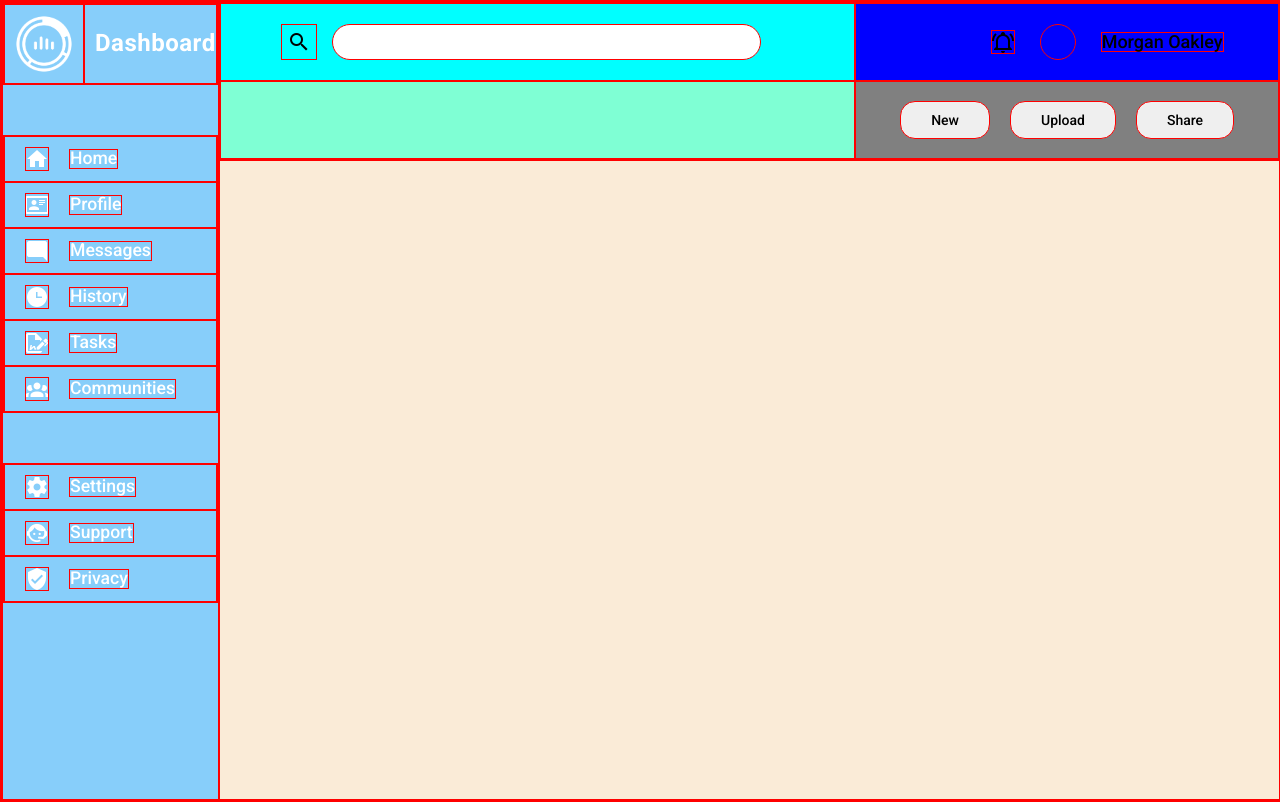
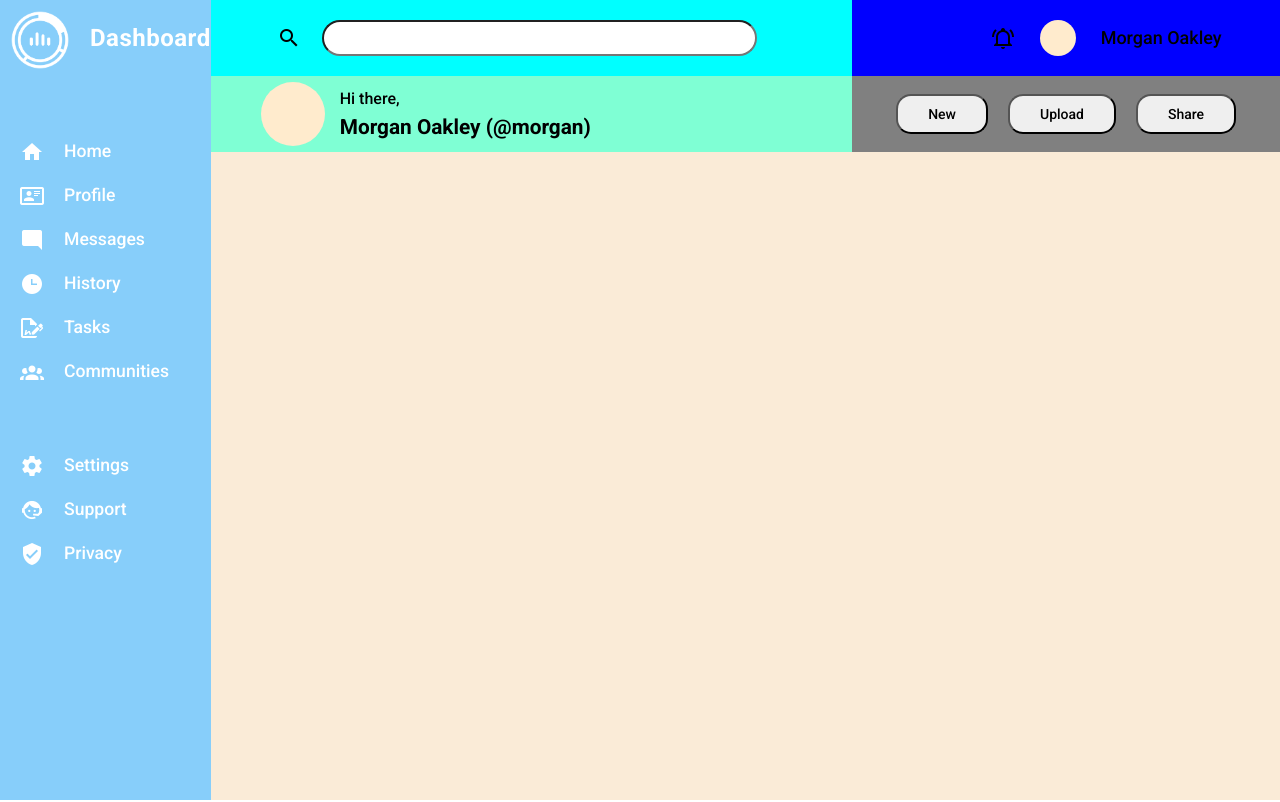
Before and after one commit to Mir-Ilham/dashboard, a plain HTML site: page index.html in a window 1280 px wide. Drawn offline with Linux system fonts and the light colour scheme.

Commit message:
Add basic styling to profile info section

```diff
--- a/assets/styles/main.css
+++ b/assets/styles/main.css
@@ -52,7 +52,7 @@ table {
 :root * {
     box-sizing: border-box;
     font-family: 'Roboto', sans-serif;
-    border: 1px solid red;
+    /* border: 1px solid red; */
 }
 
 /* || Layout */
@@ -112,6 +112,8 @@ header {
     background-color: aquamarine;
     grid-column: 1 / 4;
     grid-row: 2 / 3;
+    display: flex;
+    align-items: center;
 }
 
 .header-btns {
@@ -127,7 +129,6 @@ header {
 
 input[type="search"] {
     width: 70%;
-    margin-left: 15px;
     border-radius: 20px;
 }
 
@@ -149,6 +150,19 @@ input[type="search"] {
 
 .header-btns button:nth-child(2) {
     margin: 0 20px;
+}
+
+/* || Profile Info */
+
+.greeting {
+    margin-bottom: 10px;
+    font-weight: 500;
+    font-size: 1rem;
+}
+
+.display_name {
+    font-size: 1.3rem;
+    font-weight: 700;
 }
 
 /* || Sidebar */
@@ -246,6 +260,7 @@ aside li {
     width: 36px;
     height: 36px;
     margin-left: 50px;
+    margin-right: 15px;
 }
 
 .notification_icon {
@@ -260,4 +275,14 @@ aside li {
     width: 36px;
     height: 36px;
     border-radius: 50%;
+    background-color: blanchedalmond;
 }
+
+.dp {
+    width: 64px;
+    height: 64px;
+    margin-left: 50px;
+    margin-right: 15px;
+    background-color: blanchedalmond;
+    border-radius: 50%;
+}
--- a/index.html
+++ b/index.html
@@ -74,7 +74,17 @@
             </div>
 
             <div class="profile_info">
+                <div class="dp">
 
+                </div>
+                <div>
+                    <div class="greeting">
+                        Hi there,
+                    </div>
+                    <div class="display_name">
+                        Morgan Oakley (@morgan)
+                    </div>
+                </div>
             </div>
 
             <div class="header-btns">
```
